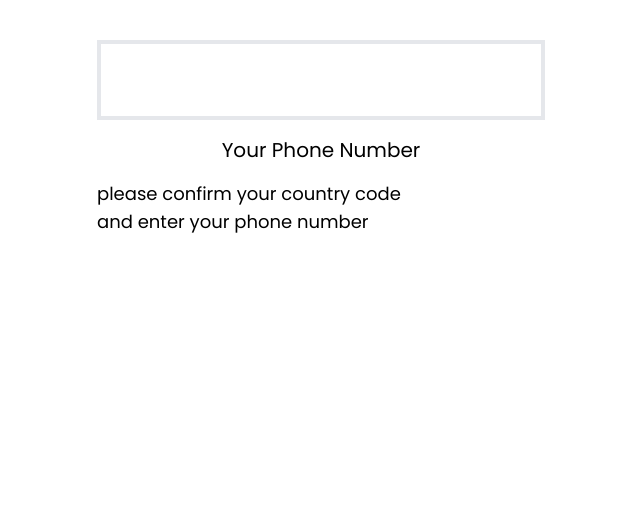
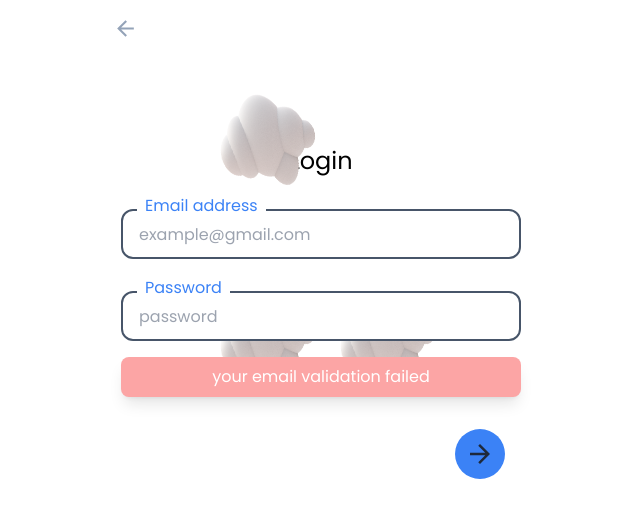
Before and after one commit to Abate-Mony/telegramclone, a React (Create React App) app: page /auth in a window 1280 px wide. Shown: the top 518 px of the page, without its empty margins (319-959 px from the left). Built offline with nearby package versions, Linux system fonts and the light colour scheme.

Commit message:
added auth login section

```diff
--- /dev/null
+++ b/src/Constants/animate.jsx
@@ -0,0 +1,46 @@
+class Animate {
+
+    constructor(top, left, right, bottom, starting) {
+        this.top = top
+        this.left = left
+        this.right = right
+        this.bottom = bottom
+        this.position = {
+            x: starting.x,
+            y: starting.y
+        }
+        this.speed = { x: 5, y: 6 }
+    }
+    update() {
+        this.check()
+        return this.position
+    }
+    run(){
+
+    setInterval(()=>{
+
+    },100)
+    }
+    check() {
+        this.position.x += this.speed.x
+        this.position.y += this.speed.y
+        if (this.position.x > this.right ||
+            this.position.x < 0) {
+            this.speed.x = -this.speed.x
+        }
+        if (this.position.y > this.bottom ||
+            this.position.y < 0) {
+            this.speed.y = -this.speed.y
+        }
+    }
+
+}
+// const obj = (top = 0, left = 0,
+// right = window.innerWidth, bottom = window.innerHeight,starting= {
+// x:0,y:0
+
+// }) => {
+//     return new Animate(top, left, right, bottom, starting)
+
+// }
+export default Animate
--- /dev/null
+++ b/src/Constants/assest.jsx
@@ -0,0 +1 @@
+export {default as cloud} from './cloud_1.png'
--- a/src/pages/Auth.jsx
+++ b/src/pages/Auth.jsx
@@ -1,15 +1,117 @@
-// import { } from 'react-icons'
+import { MdArrowBack, MdOutlineChevronRight } from 'react-icons/md'
 import { useNavigate } from 'react-router-dom'
+import Animate from '../Constants/animate'
+import { useState, useEffect } from 'react'
+import { cloud } from '../Constants/assest'
+import "./auth.css"
+const Auth = () => {
 
-const Auth = () => {
+const navigate=useNavigate()
+  const obj = new Animate(0, 0, 400, 400, { x: 0, y: 0 })
+  const obj1 = new Animate(0, 0, 400, 400, { x: 400, y: 200 })
+  const obj2 = new Animate(0, 0, 400, 400, { x: 400, y: 0 })
+  const [pos, setPos] = useState({ x: obj.x, y: obj.y })
+  const navigateToPreviousPage=()=>navigate(-1)
+
+  useEffect(() => {
+    const timer = setInterval((
+    ) => {
+      setPos({
+        x:obj.update().x,
+        y:obj.update().y,
+        x1:obj1.update().x,
+        y1:obj1.update().y,
+        x2:obj2.update().x,
+        y2:obj2.update().y,
+
+        })
+    }, 50)
+    return () => clearInterval(timer)
+  }, [])
   return (
-    <div className='max-w-md mx-auto'>
-    <div className="w-[40px] h-[40px]"></div>
+    <div className='max-w-md mx-auto relative dark:bg-slate-800 pt-4 min-h-screen'>
+    <MdArrowBack size={25} className='text-slate-400 ml-4  dark:text-white' onClick={navigateToPreviousPage} />
 
-    <div className="border-4 h-[5rem]"></div>
-    <h1 className="text-center text-black dark:text-slate-300 my-4 capitalize text-xl"> your phone number</h1>
-<p className="text-lg text-black dark:text-slate-300">please confirm your country code <br/> and enter your phone number</p>
+      <div className="w-[40px] h-[40px]"></div>
 
+      <div className="h-[3rem]"></div>
+      <img src={cloud} alt="cloud" style={{left:pos.x,top:pos.y}}
+      className='absolute  w-[50px] h-[50px] scale-image' />
+      <img src={cloud} alt="cloud" style={{left:pos.x1,top:pos.y1}}
+      className='absolute  w-[50px] h-[50px] scale-image' />
+      <img src={cloud} alt="cloud" style={{left:pos.x2,top:pos.y2}}
+      className='absolute  w-[50px] h-[50px] scale-image' />
+
+      <h1 className="text-center  text-black
+      dark:text-slate-300 my-4 capitalize text-2xl">Login</h1>
+      {/* <p className="text-lg text-black text-center
+dark:text-slate-300">please confirm your country
+<br /> and enter your email address</p> */}
+
+
+      {/* <div className="h-[50px] border-2 flex mx-auto justify-between rounded-lg px-2 items-center" style={{
+        width: "400px", maxWidth: "calc(100vw - 40px)"
+      }}>
+        <h2 className="text-lg">Country</h2>
+        <MdOutlineChevronRight size={30} className='flex-none text-slate-300
+    h-full w-[30px]  flex items-center justify-center'/>
+      </div> */}
+
+      <div className="h-[50px] mt-8 relative
+    flex mx-auto justify-between rounded-lg  items-center " style={{
+          width: "400px", maxWidth: "calc(100vw - 40px)"
+        }}>
+        <label htmlFor='email'
+          className="absolute
+    top-[-15px] bg-white px-2 dark:bg-slate-800  text-blue-500 left-4 h-[30px]">Email address</label>
+
+        <input type="email" required
+          placeholder='example@gmail.com' className='pl-4
+        flex-1 h-full border-2 rounded-xl
+    border-slate-600
+    w-full transition-all duration-700 outline-none  focus:outline-none
+    valid:border-blue-500
+    focus:border-blue-500' id='email' />
+      </div>
+      <div className="h-[50px] mt-8 relative
+    flex mx-auto justify-between rounded-lg  items-center " style={{
+          width: "400px", maxWidth: "calc(100vw - 40px)"
+        }}>
+        <label htmlFor='password'
+          className="absolute
+    top-[-15px] bg-white px-2 dark:bg-slate-800
+    text-blue-500 left-4 h-[30px]">Password </label>
+
+        <input type="password" required placeholder='password' className='pl-4 flex-1 h-full border-2 rounded-xl
+    border-slate-600 valid:border-blue-500
+    w-full transition-all duration-700 outline-none  focus:outline-none focus:border-blue-500' id='email' />
+      </div>
+      {/* <div className="h-[50px] mt-8 relative
+    flex mx-auto justify-between rounded-lg  items-center " style={{
+          width: "400px", maxWidth: "calc(100vw - 40px)"
+        }}>
+        <label htmlFor='cpassword'
+          className="absolute
+    top-[-15px] bg-white px-2 dark:bg-slate-800
+    text-blue-500 left-4 h-[30px]">Confirm Password </label>
+
+        <input type="password" placeholder='confirm password's
+        className='pl-4 flex-1 h-full border-2 rounded-xl capitalize
+    border-slate-600
+    w-full transition-all duration-700 outline-none
+    focus:outline-none focus:border-blue-500' id='cpassword' />
+      </div> */}
+      <div className="error h-[40px]  relative flex items-center mx-auto my-4   rounded-lg text-center justify-center bg-red-300 shadow-lg
+text-white "style={{
+          width: "400px", maxWidth: "calc(100vw - 40px)"
+        }}>your email validation failed</div>
+
+      <div className="ml-auto mt-8 h-[50px] w-[50px]
+    rounded-full bg-blue-500 mr-10 flex items-center justify-center">
+
+    <MdArrowBack size={30} className='text-slate-800   rotate-[180deg] dark:text-white' onClick={navigateToPreviousPage} />
+
+    </div>
     </div>
 
 
--- /dev/null
+++ b/src/pages/auth.css
@@ -0,0 +1,13 @@
+@keyframes scaleimage {
+    from {
+        scale: 0.5
+    }
+    to {
+        scale: 2;
+        rotate: 360deg;
+    }
+}
+
+.scale-image {
+    animation: scaleimage 2s infinite alternate;
+}
```
Also changed, not shown: src/Constants/cloud_1.png (added).
